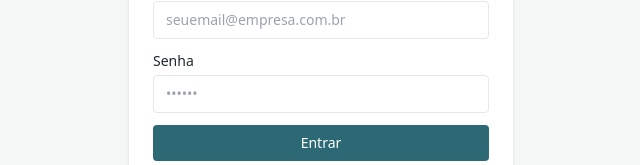
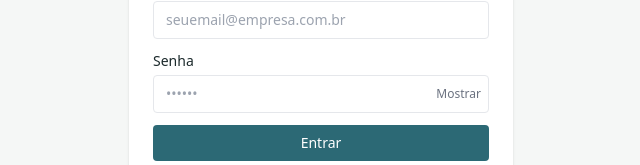
Before and after one commit to matheussfernandes-crypto/medicao-sbj, a Next.js app: page /login in a window 1280 px wide. Shown: the part 317-482 px from the top of the page, without its empty margins (319-959 px from the left). Built offline with nearby package versions, Linux system fonts and the light colour scheme.

Commit message:
Add files via upload

```diff
--- a/app/login/page.tsx
+++ b/app/login/page.tsx
@@ -1,5 +1,6 @@
 import Link from "next/link";
 import { login } from "./actions";
+import PasswordField from "../components/PasswordField";
 
 export default function LoginPage({
   searchParams,
@@ -25,13 +26,7 @@ export default function LoginPage({
           </div>
           <div>
             <label className="block text-sm mb-1">Senha</label>
-            <input
-              name="senha"
-              type="password"
-              required
-              placeholder="••••••"
-              className="w-full border rounded px-3 py-2 text-sm"
-            />
+            <PasswordField name="senha" required placeholder="••••••" />
           </div>
 
           {searchParams.erro && (
```
